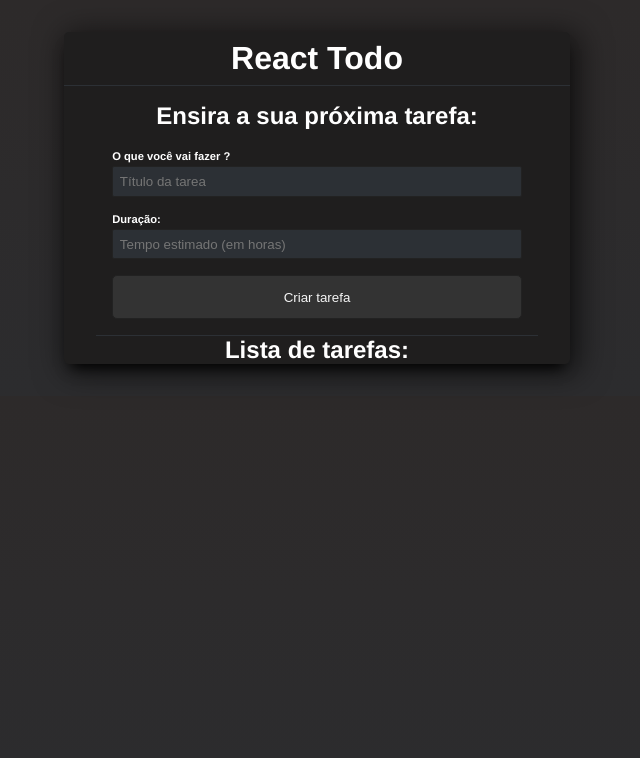
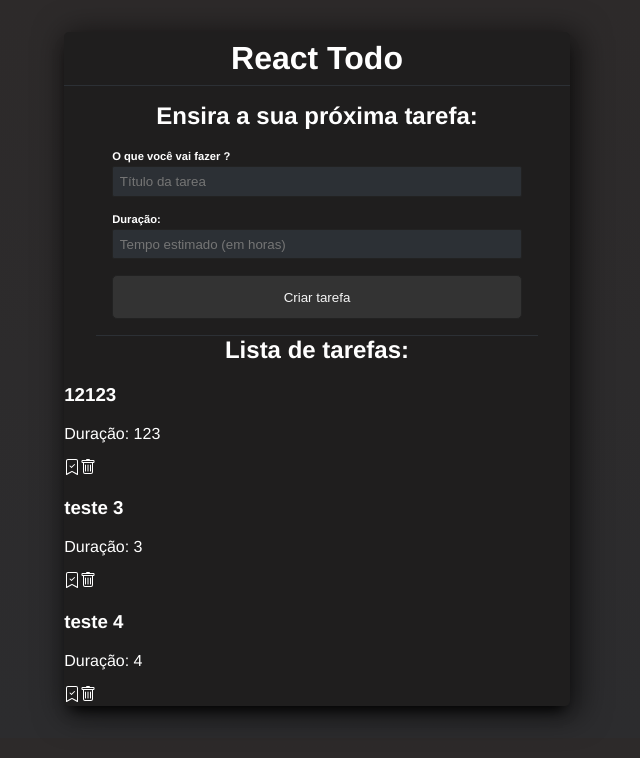
Before and after one commit to kaiotcp1/to-do-list, a React (Create React App) app in the folder todolist/: page / in a window 1280 px wide. Shown: the top 758 px of the page, without its empty margins (323-963 px from the left). Built offline with nearby package versions, Linux system fonts and the light colour scheme; data requests are answered from the project's data file.

Commit message:
Listando as tarefas

```diff
--- a/todolist/data/db.json
+++ b/todolist/data/db.json
@@ -5,6 +5,18 @@
       "title": "12123",
       "time": "123",
       "done": false
+    },
+    {
+      "id": 0.20533836218372126,
+      "title": "teste 3",
+      "time": "3",
+      "done": false
+    },
+    {
+      "id": 0.3030951765801917,
+      "title": "teste 4",
+      "time": "4",
+      "done": false
     }
   ]
 }
--- a/todolist/src/App.js
+++ b/todolist/src/App.js
@@ -46,8 +46,14 @@ function App() {
       },
     });
 
+    setTodos((prevState) => [...prevState, todo]);
     setTitle("");
     setTime("");
+  };
+
+  // loading true
+  if(loading) {
+    return <p>Carregando</p>
   }
 
   return (
@@ -83,6 +89,18 @@ function App() {
       <div className="list-todo">
         <h2>Lista de tarefas:</h2>
         {todos.length === 0 && <p>Não há tarefas</p>}
+        {todos.map((todo) => (
+          <div className="todo" key={todo.id}>
+            <h3 className={todo.done ? "todo-done" : ""}>{todo.title}</h3>
+            <p>Duração: {todo.time}</p>
+            <div className="actions">
+              <span>
+                {!todo.done ? <BsBookmarkCheck/> : <BsBookmarkCheckFill/>}
+              </span>
+              <BsTrash/>
+            </div>
+          </div>
+        ))}
       </div>
 
     </div>
```
